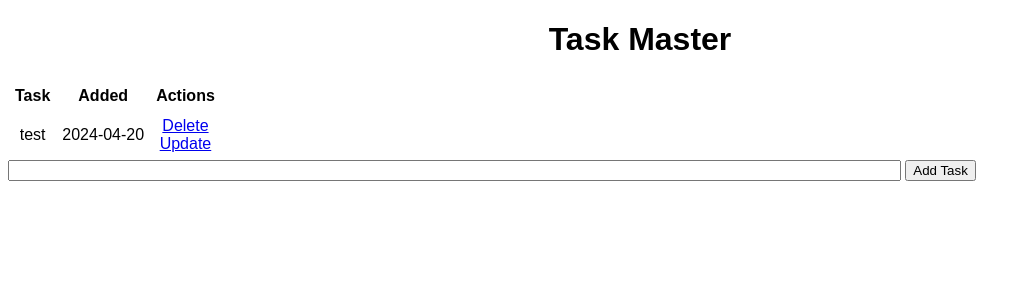
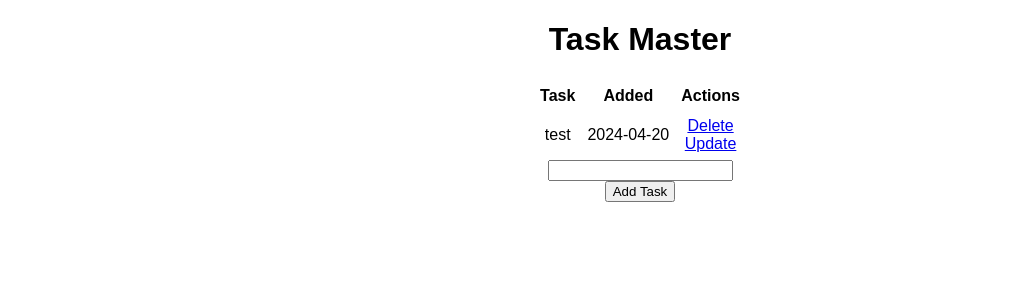
Before and after one commit to DSr2111/Task-Master-Small-App, a Flask app: page / in a window 1280 px wide. Shown: the top 300 px of the page, without its empty margins (0-1031 px from the left). Run offline with Flask 3, Linux system fonts and the light colour scheme.

Commit message:
attempt one at centering input

```diff
--- a/static/css/main.css
+++ b/static/css/main.css
@@ -1,6 +1,11 @@
 body {
   margin: 100;
   font-family: sans-serif;
+}
+
+table {
+  margin-left: auto;
+  margin-right: auto;
 }
 
 th {
@@ -18,10 +23,12 @@ td {
   padding: 5px;
 }
 
-.form {
-  margin-top: 20px;
+form {
+  text-align: center;
 }
 
-#content {
-  width: 70%;
+input[type="text"],
+input[type="submit"] {
+  display: block;
+  margin: 0 auto;
 }
```
Also changed, not shown: instance/test.db.
